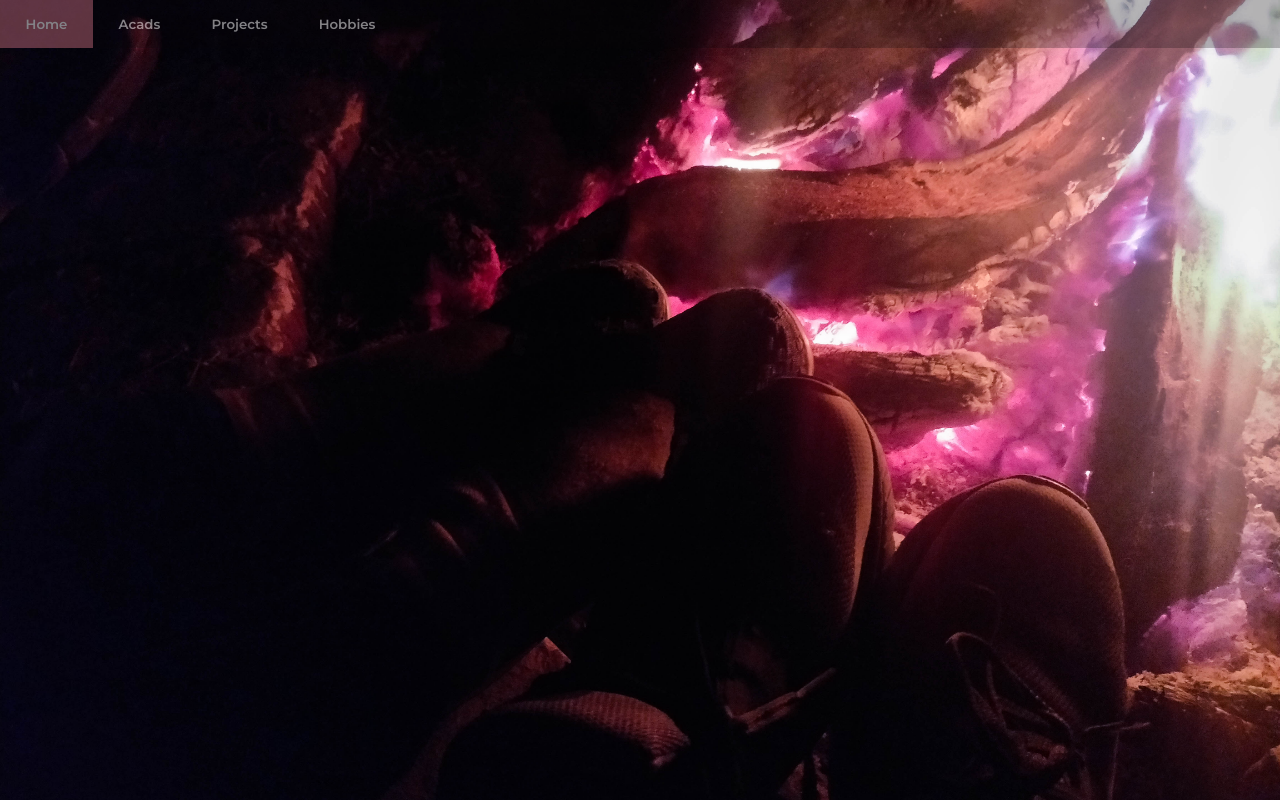
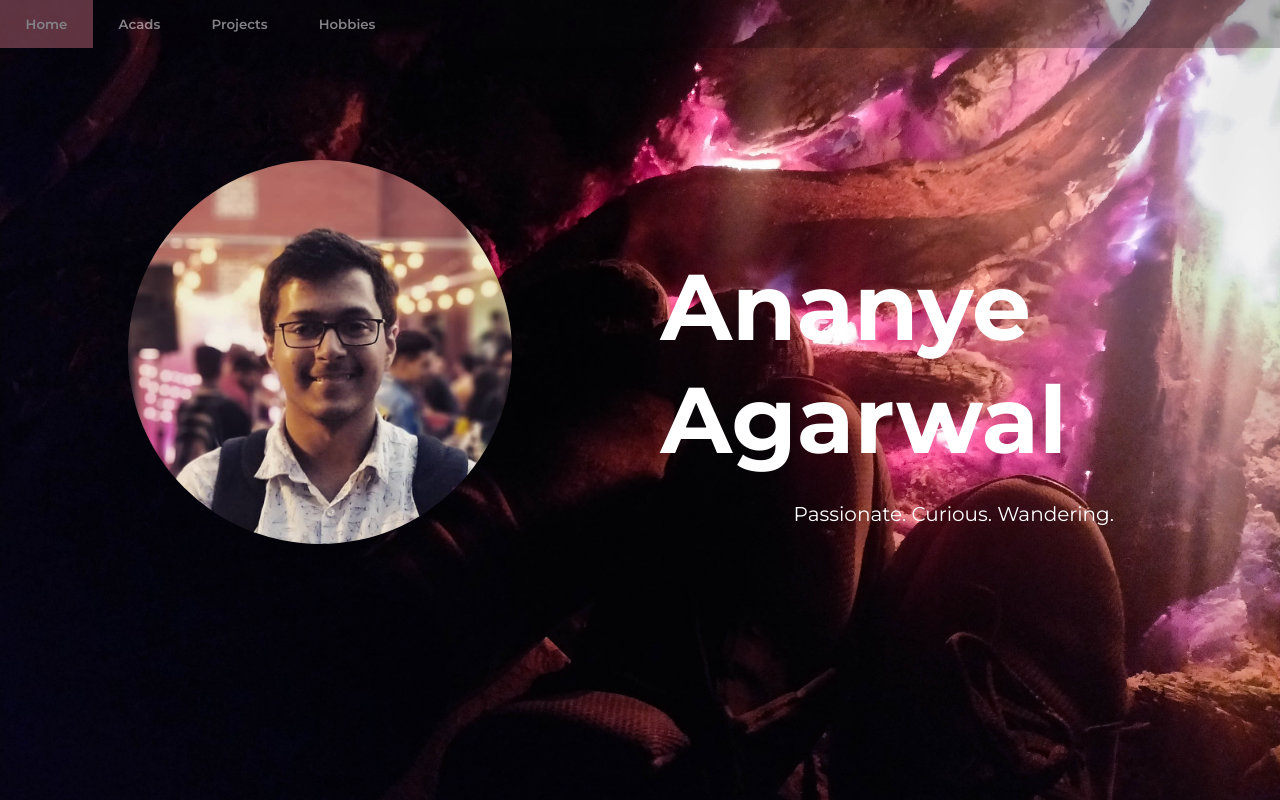
Before and after one commit to anag004/DevClubAssign2, a plain HTML site: page Me.html in a window 1280 px wide. Drawn offline with Linux system fonts and the light colour scheme.

Commit message:
Made the intro

```diff
--- a/Me.html
+++ b/Me.html
@@ -12,5 +12,12 @@
 		<div class="navElement"><span>Projects</span></div>
 		<div class="navElement"><span>Hobbies</span></div>
 	</div>
+	<img src="Images/DisplayPic.png" id="display-pic" />
+	<div id="short-bio">
+		<div id="bio-title">Ananye Agarwal</div>
+		<div id="bio-text">Passionate.
+		Curious.
+		Wandering.</div>
+	</div>
 </body>
 </html>
--- a/styles.css
+++ b/styles.css
@@ -49,3 +49,41 @@ html {
 	vertical-align: middle;
 	text-align: center;
 }
+
+#display-pic {
+	width: 30%;
+	height: auto;
+	border-radius: 50%;
+	position: absolute;
+	top: 20%;
+	left: 10%;
+}
+
+#short-bio {
+
+	border-radius: 10px;
+	opacity: 1;
+	color: #FFFFFF;
+	height: 30%;
+	position: absolute;
+	width: 40%;
+	left: 50%;
+	top: 30%;
+}
+
+#bio-title {
+	font-family: 'Montserrat', sans-serif;
+	font-weight: 700;
+	font-size: 70pt;
+	padding-left: 4%;
+	padding-top: 2%;
+	color: #FFFFFF;
+}
+
+#bio-text {
+	color: #FFFFFF;
+	font-family: 'Montserrat', sans-serif;
+	font-size: 15pt;
+	padding-top: 5%;
+	padding-left: 30%;
+}
```
Also changed, not shown: Images/DisplayPic.png (added), 1 other file.
